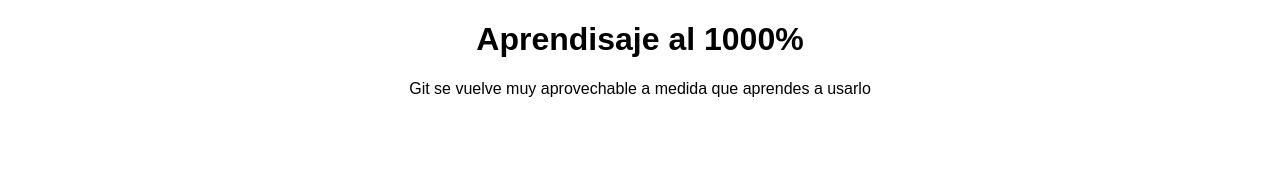
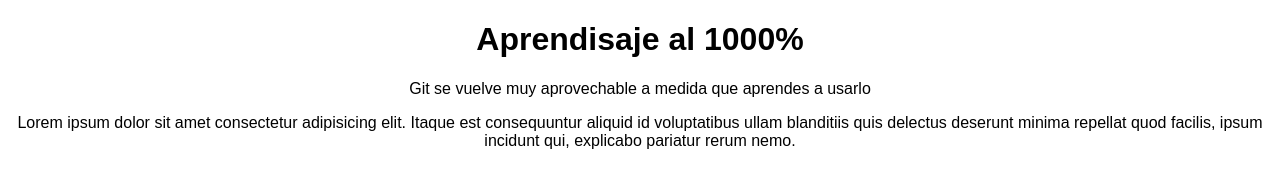
Before and after one commit to caralfreru/curso_de_git_y_github, a plain HTML site: page index.html in a window 1280 px wide. Drawn offline with Linux system fonts and the light colour scheme.

Commit message:
anexo de parrafo

```diff
--- a/index.html
+++ b/index.html
@@ -11,6 +11,10 @@
     <div id="contenido">
         <h1>Aprendisaje al 1000%</h1>
         <p>Git se vuelve muy aprovechable a medida que aprendes a usarlo</p>
+        <p>Lorem ipsum dolor sit amet consectetur adipisicing elit.
+             Itaque est consequuntur aliquid id voluptatibus ullam blanditiis
+              quis delectus deserunt minima repellat quod facilis, ipsum incidunt
+               qui, explicabo pariatur rerum nemo.</p>
     </div>
 
 </body>
```
